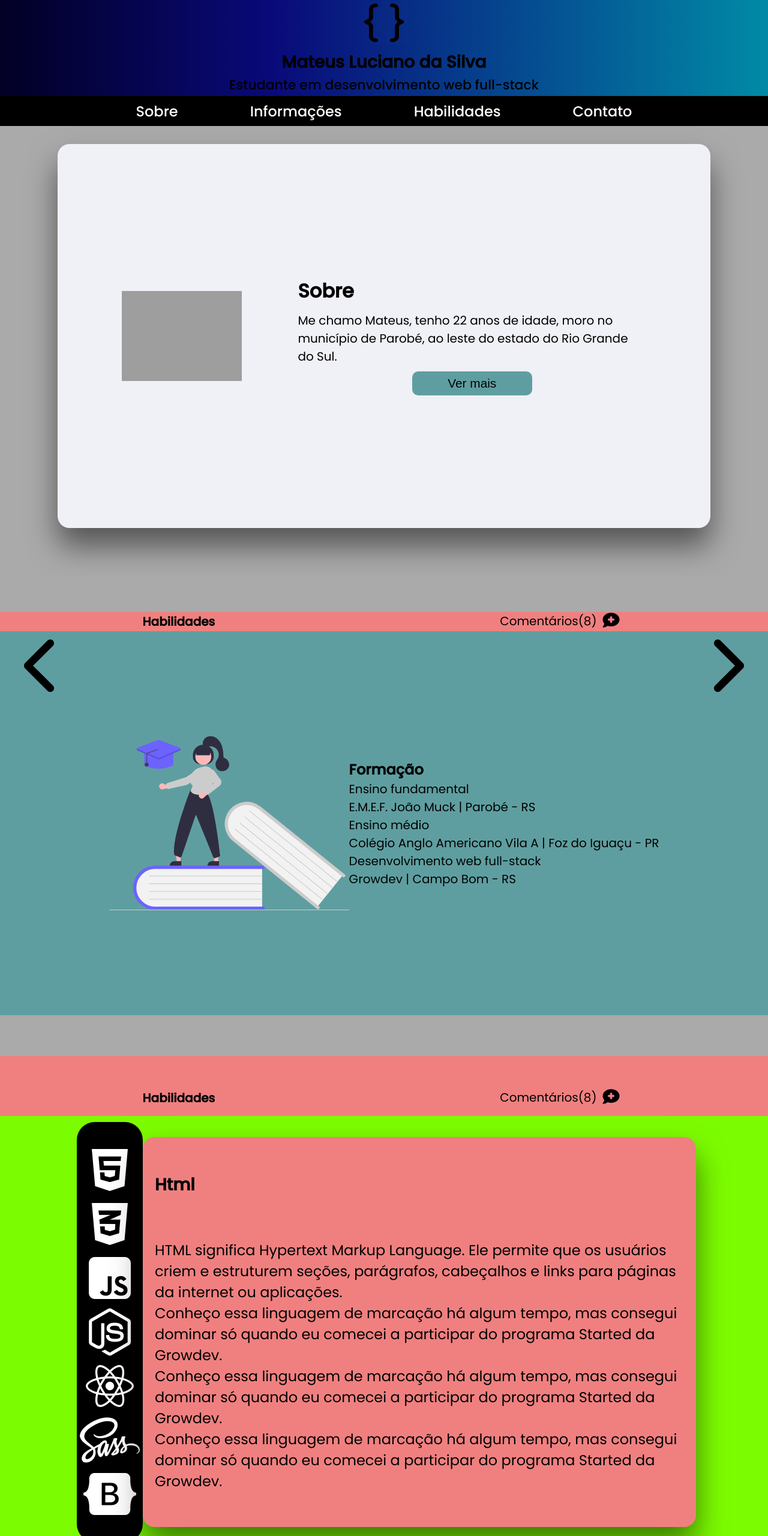
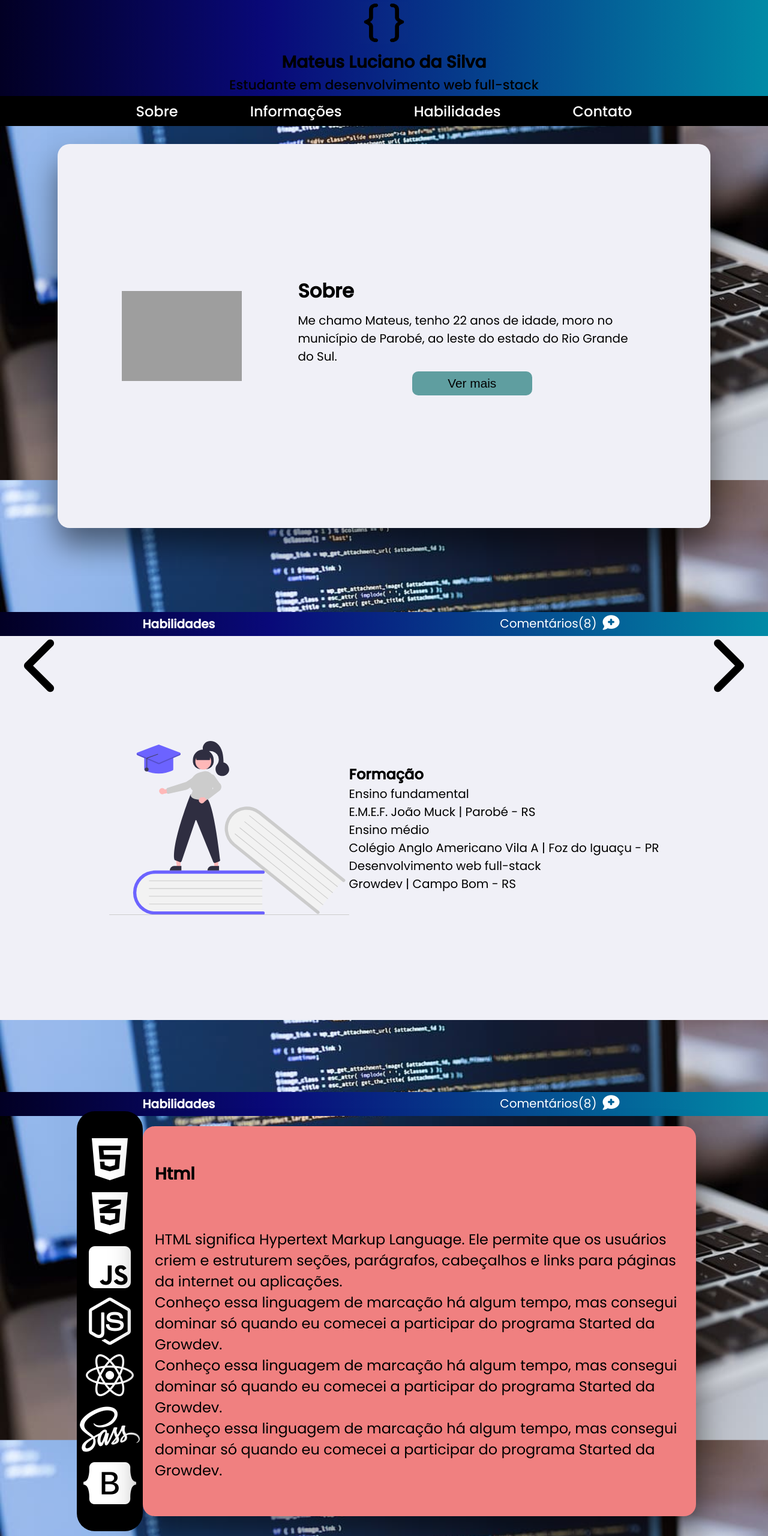
Before and after one commit to mateus-luciano/frontend-nwpfgw, a website built with webpack: page public/index.html in a window 1280 px wide. Shown: the top 2560 px of the page at 60% size. Built offline with nearby package versions, Linux system fonts and the light colour scheme; grey boxes are pictures that could not be loaded.

Commit message:
change colors style

```diff
--- a/public/sass/pages/_body.scss
+++ b/public/sass/pages/_body.scss
@@ -10,10 +10,10 @@ html,
 body {
     width: 100%;
     height: 100%;
-    background: #aaa;
-    //background: url(../../images/code-coder-coding-computer.jpg) no-repeat;
-    //background-attachment: fixed;
-    //background-size: 100%;
+    //background: #aaa;
+    background: url(../../images/code-coder-coding-computer.jpg) no-repeat;
+    background-attachment: fixed;
+    background-size: 100%;
     font-family: 'Poppins', sans-serif;
 }
 
--- a/public/sass/pages/_contact.scss
+++ b/public/sass/pages/_contact.scss
@@ -4,14 +4,13 @@
     width: 100vw;
     height: 100vh;
     font-size: $font-size;
-    background:blueviolet;
     @include breakpoint(small-only) {}
 
    .container-contact {
        @include flex-space-around();
-       width: 80%;
+       width: 90%;
        height: 60%;
-       background: cadetblue;
+       background: $background-color;
        @include breakpoint(small-only) {
            @include flex-direction-column();
            width: 90%;
@@ -63,7 +62,6 @@
        .form-contact {
            width: 50%;
            height: 100%;
-           background: brown;
            @include breakpoint(small-only) {
                 width: 100%;
                 height: 600px;
@@ -73,7 +71,6 @@
                @include flex-center();
                width: 100%;
                height: 100%;
-               background: chartreuse;
                @include breakpoint(small-only) {
                    width: 100%;
                    height: 600px;
@@ -242,9 +239,9 @@
 
    .informations-contact {
        @include flex-center();
-       width: 80%;
+       width: 90%;
        height: 300px;
-       background: chartreuse;
+       background: $background-color;
        @include breakpoint(small-only) {
            height: 600px;
        }
--- a/public/sass/pages/_informations.scss
+++ b/public/sass/pages/_informations.scss
@@ -41,7 +41,10 @@
     .top-bar {
         @include flex-space-around();
         width: inherit;
-        background: lightcoral;
+        height: 40px;
+        background: $header-primary-color;
+        color: #fff;
+
         @include breakpoint(small-only) {}
 
         .container-comments {
@@ -273,7 +276,7 @@
         overflow: hidden;
         width: inherit;
         height: 80vh;
-        background: cadetblue;
+        background: $background-color;
         @include breakpoint(small-only) {
 
         }
--- a/public/sass/pages/_skills.scss
+++ b/public/sass/pages/_skills.scss
@@ -2,7 +2,7 @@
     width: 100vw;
     height: 100vh;
     font-size: $font-size;
-    background: coral;
+    padding-top: 40px;
     @include breakpoint(small-only) {
         font-size: $font-size-mobile;
     }
@@ -11,8 +11,10 @@
         @include flex-space-around();
         width: inherit;
         height: 100px;
-        padding-top: 40px;
-        background: lightcoral;
+        height: 40px;
+        margin-top: 20px;
+        background: $header-primary-color;
+        color: #fff;
         @include breakpoint(small-only) {
             //@include flex-space-between();
         }
@@ -224,12 +226,10 @@
         @include flex-center();
         width: inherit;
         height: 90%;
-        background: lawngreen;
         @include breakpoint(small-only) {}
 
         .main {
             @include flex-space-between();
-            background: lightseagreen;
             width: 80%;
             height: 70%;
             @include breakpoint(small-only) {
@@ -275,7 +275,6 @@
                 @include flex-center();
                 width: 90%;
                 height: 100%;
-                background: crimson;
                 @include breakpoint(small-only) {}
 
                 .skills {
@@ -283,7 +282,6 @@
                     @include flex-direction-column();
                     width: 1500px;
                     height: 650px;
-                    background: ivory;
                     border-radius: 20px;
                     box-shadow: $box-shadow-default;
                     padding: 20px;
```
Also changed, not shown: public/sass/style.css, 1 other file.
